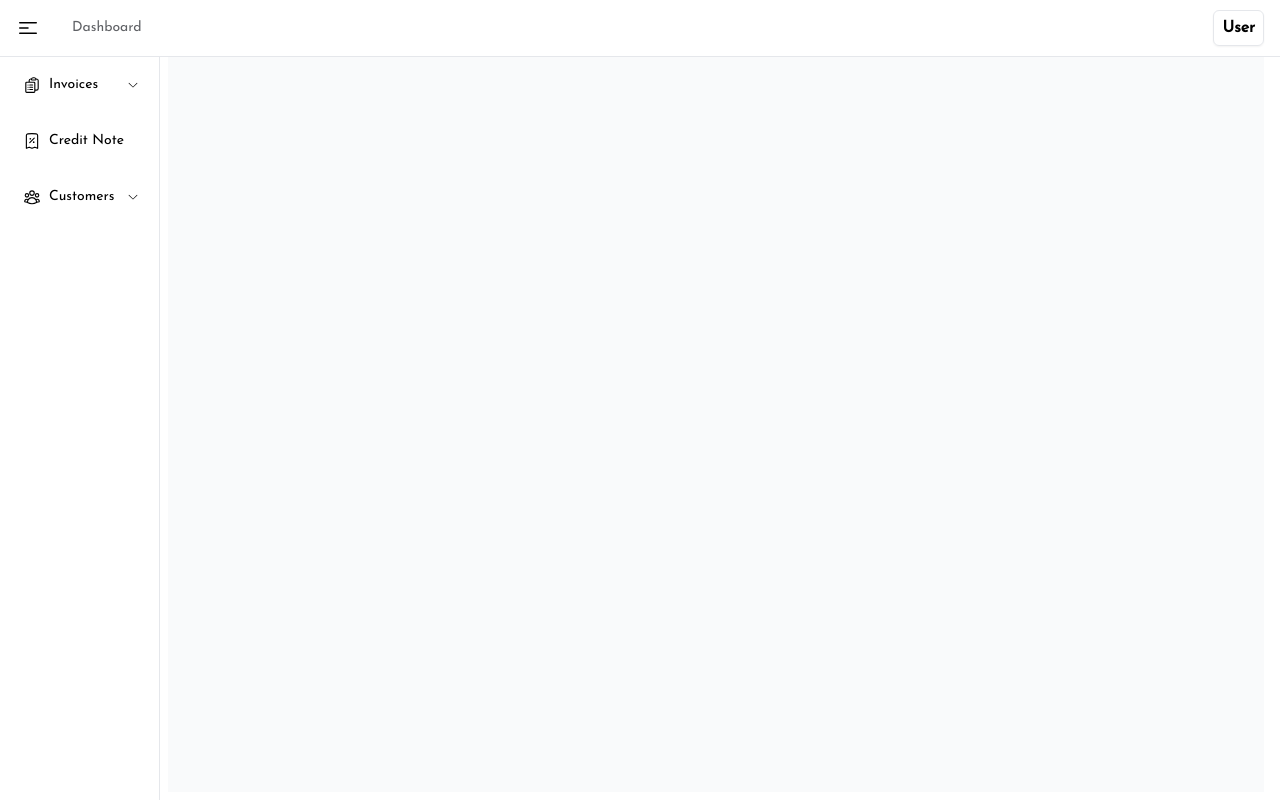
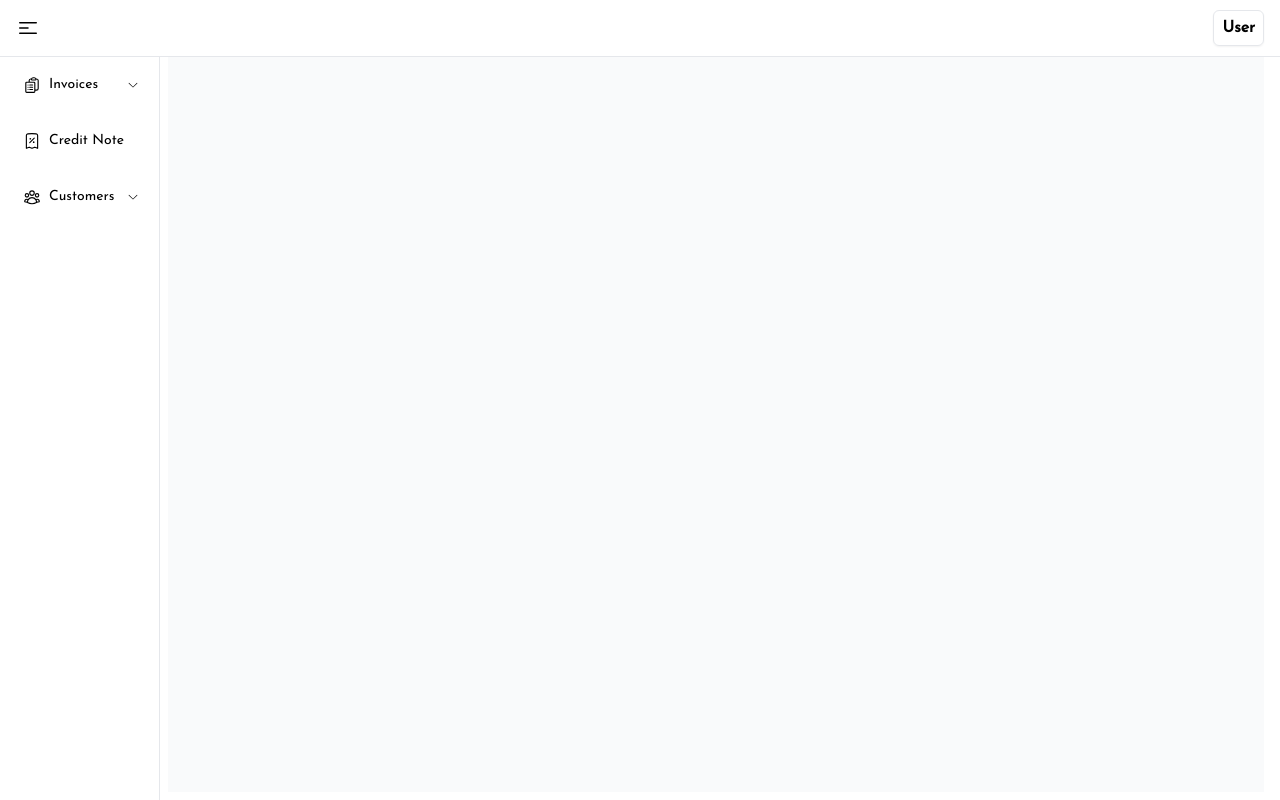
Before and after one commit to muasya-victor/quick-validate-frontend, a Vue app: page /dashboard in a window 1280 px wide. Built offline with nearby package versions, Linux system fonts and the light colour scheme.

Commit message:
rid breadcrumb coming soon text

```diff
--- a/src/components/TheDashboardView.vue
+++ b/src/components/TheDashboardView.vue
@@ -69,12 +69,13 @@ watch(route, updateBreadcrumbs, { immediate: true });
       </div>
 
       <div class="w-full flex items-center justify-end md:justify-between h-fit p-0">
-        <el-breadcrumb :style="breadcrumbStyle" separator="/" class="hidden md:block">
+        <!-- <el-breadcrumb :style="breadcrumbStyle" separator="/" class="hidden md:block">
           <el-breadcrumb-item v-for="(breadcrumb, index) in breadcrumbs" :key="index">
             <span v-if="breadcrumb?.label === 'Dashboard' || breadcrumb?.label === 'dashboard'">Dashboard </span>
             <router-link v-else :to="breadcrumb.path">{{ breadcrumb.label }}</router-link>
           </el-breadcrumb-item>
-        </el-breadcrumb>
+        </el-breadcrumb> -->
+         <div></div>
 
 
         <el-popover
```
